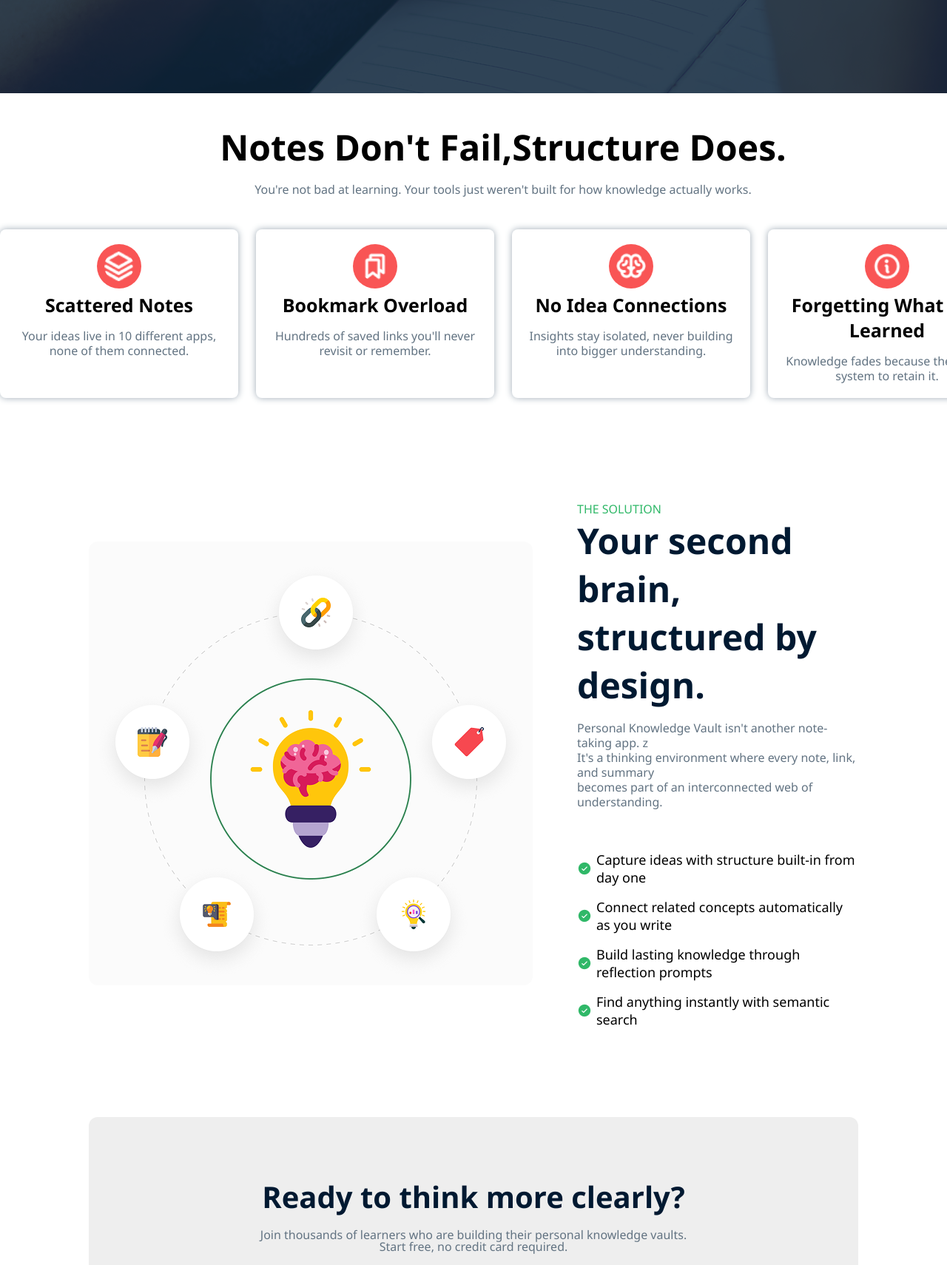
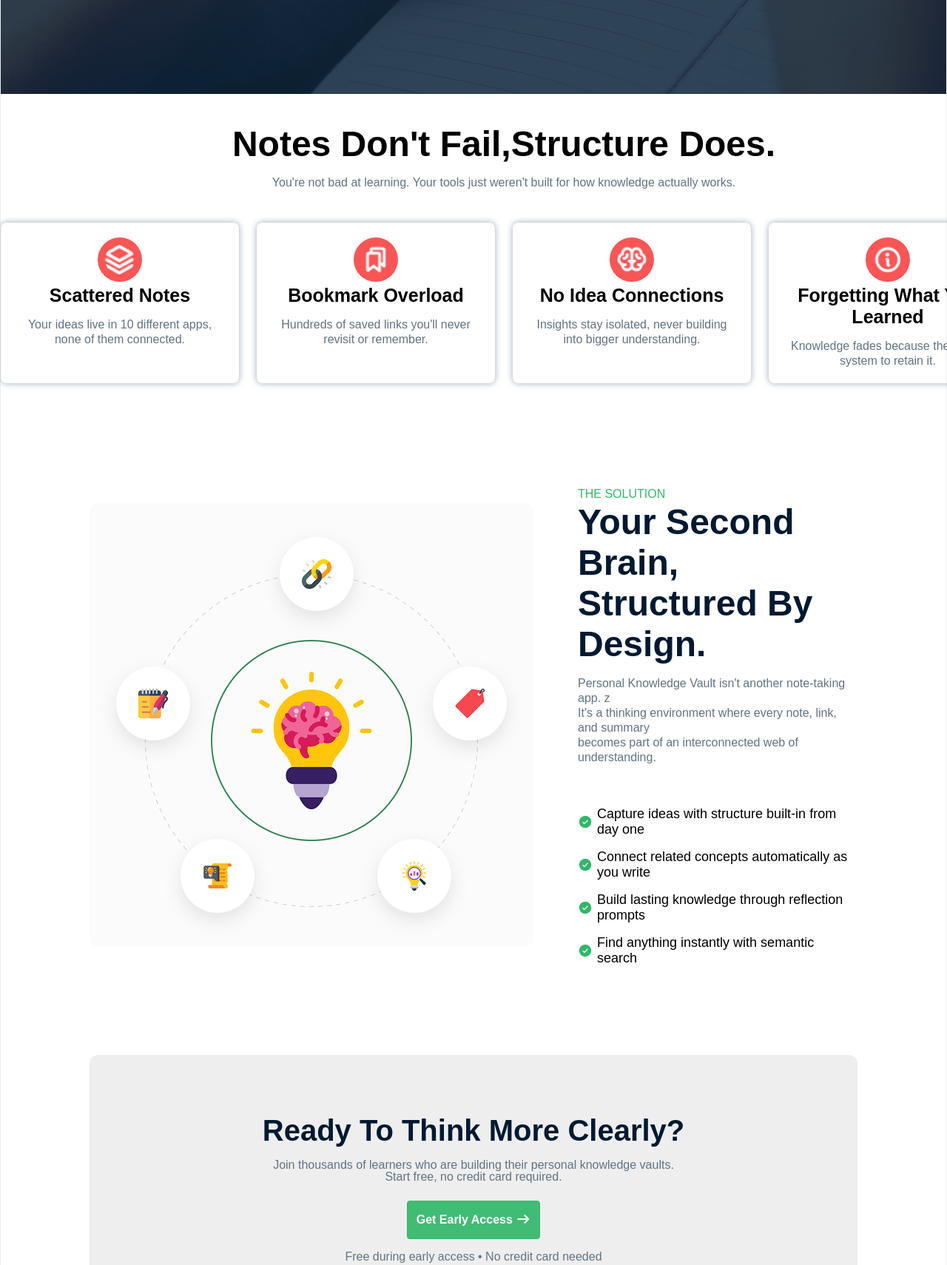
Before and after one commit to AMIRUL1104/Knowledge-Vault-Main, a plain HTML site: page index.html in a window 1280 px wide. Shown: the part 640-2350 px from the top of the page at 74% size. Drawn offline with Linux system fonts and the light colour scheme.

Commit message:
project complete

```diff
--- a/index.html
+++ b/index.html
@@ -4,8 +4,11 @@
     <meta charset="UTF-8" />
     <meta name="viewport" content="width=device-width, initial-scale=1.0" />
     <title>Knowledge Vault Main</title>
+
+    <!-- CSS STYLESHEET LINK -->
     <link rel="stylesheet" href="./style/style.css" />
 
+    <!-- FONT AWESOME CDN -->
     <link
       rel="stylesheet"
       href="https://cdnjs.cloudflare.com/ajax/libs/font-awesome/7.0.1/css/all.min.css"
@@ -29,6 +32,7 @@
     </header>
 
     <main>
+      <!-- BANNER SECTION -->
       <section id="bannerSection">
         <div>
           <p class="message">
@@ -58,6 +62,7 @@
         </div>
       </section>
 
+      <!-- NOTE SECTION -->
       <section id="noteSection">
         <div>
           <h2>notes don't fail,structure does.</h2>
@@ -92,57 +97,92 @@
           </div>
         </div>
       </section>
+
+      <!-- SECOND BRAIN SECTION  -->
       <section id="secoondBrainSetion">
         <div class="BrainMainBox">
           <div><img src="./assets/knowledge.png" alt="image" /></div>
+
           <div>
             <div class="brainBxOne">
               <p>The Solution</p>
-            <h2>Your second brain,<br> structured by design.</h2>
+              <h2>
+                Your second brain,<br />
+                structured by design.
+              </h2>
               <p>
-              Personal Knowledge Vault isn't another note-taking app. z <br>It's a
-              thinking environment where every note, link, and summary <br> becomes
-              part of an interconnected web of understanding.
+                Personal Knowledge Vault isn't another note-taking app. z
+                <br />It's a thinking environment where every note, link, and
+                summary <br />
+                becomes part of an interconnected web of understanding.
               </p>
             </div>
+
             <ul class="brainBxTwo">
-            <li> <img src="./assets/CheckCircle.png" alt="">Capture ideas with structure built-in from day one</li>
-            <li><img src="./assets/CheckCircle.png" alt="">Connect related concepts automatically as you write</li>
-            <li><img src="./assets/CheckCircle.png" alt="">Build lasting knowledge through reflection prompts</li>
-            <li><img src="./assets/CheckCircle.png" alt="">Find anything instantly with semantic search</li>
-            <ul/>
+              <li>
+                <img src="./assets/CheckCircle.png" alt="image" />Capture ideas
+                with structure built-in from day one
+              </li>
+              <li>
+                <img src="./assets/CheckCircle.png" alt="image" />Connect
+                related concepts automatically as you write
+              </li>
+              <li>
+                <img src="./assets/CheckCircle.png" alt="image" />Build lasting
+                knowledge through reflection prompts
+              </li>
+              <li>
+                <img src="./assets/CheckCircle.png" alt="image" />Find anything
+                instantly with semantic search
+              </li>
+            </ul>
           </div>
-
         </div>
       </section>
 
+      <!-- EARLY ACCESS SECTION  -->
       <section id="earlyaccessSection">
         <div class="earlyaccessBox">
           <div>
             <h2>Ready to think more clearly?</h2>
-            <p>Join thousands of learners who are building their personal knowledge vaults.
-              <br> Start free, no credit card required.</p>
+            <p>
+              Join thousands of learners who are building their personal
+              knowledge vaults. <br />
+              Start free, no credit card required.
+            </p>
           </div>
           <div>
-           <button class="btn">Get early access <i class="fa-solid fa-arrow-right"></i></button>
+            <button class="btn">
+              Get early access <i class="fa-solid fa-arrow-right"></i>
+            </button>
             <p>Free during early access • No credit card needed</p>
           </div>
         </div>
       </section>
     </main>
+
     <footer>
       <div class="boxOne">
-        <img src="./assets/logo-footer.png" alt="image">
+        <img src="./assets/logo-footer.png" alt="image" />
+
         <div class="sociaLinks">
           <p>social links</p>
           <ul>
-            <li><a href="#"><i class="fa-brands fa-square-x-twitter"></i></a></li>
-            <li><a href="#"><i class="fa-brands fa-linkedin"></i></a></li>
-            <li><a href="#"><i class="fa-brands fa-facebook"></i></a></li>
+            <li>
+              <a href="#"><i class="fa-brands fa-square-x-twitter"></i></a>
+            </li>
+            <li>
+              <a href="#"><i class="fa-brands fa-linkedin"></i></a>
+            </li>
+            <li>
+              <a href="#"><i class="fa-brands fa-facebook"></i></a>
+            </li>
           </ul>
         </div>
       </div>
-      <hr>
+
+      <hr />
+
       <div class="copyrightmsg">
         <p>&copy; 2026 Personal Knowledge Vault. All rights reserved.</p>
       </div>
--- a/style/style.css
+++ b/style/style.css
@@ -8,7 +8,8 @@
     background-color: #FFFFFF;
     max-width: 1600px;
      margin: 0 auto;
-    font-family: 'Segoe UI', Tahoma, Geneva, Verdana, sans-serif;
+     border: 1px solid #eeeeee;
+    font-family: Arial, Helvetica, sans-serif;
 }
 /* common styles  */
 .btn{
@@ -16,7 +17,6 @@
     border: #30b868 1.6px solid ;
     padding: 16px 12px;
     border-radius: 4px;
-    border: none;
     font-weight: bold;
     color: #FFFFFF;
     text-transform: capitalize;
@@ -27,6 +27,10 @@
     color: #30b868;
     border: #30b868 1.6px solid ;
 }
+
+
+
+/* ALL SECTIONS STYLING */
 #headerSection{
  display: flex;
  align-items: center;
@@ -37,25 +41,22 @@
     max-width: 139px;
     max-height: 60px;
 }
-#headerSection nav{
-    text-transform: capitalize;
-}
+
 #headerSection nav ul{
     list-style: none;
     display: flex;
     align-items: center;
     gap: 32px;
-
+    text-transform: capitalize;
 }
 #headerSection nav ul li a{
     text-decoration: none;
     color: black;
     font-size: 18px;
-    font-weight: 600;
+    font-weight: 500;
 }
 #headerSection nav ul a:hover{
     color: gray;
-
 }
 
 
@@ -80,7 +81,7 @@
     color: #30b868;
     background-color: #FFFFFF;
     font-size: 14px;
-    padding: 4px 10px;
+    padding: 4px 8px;
     border-radius: 30px;
     display: inline;
     text-transform: capitalize;
@@ -88,12 +89,12 @@
     align-items: center;
 }
 #bannerSection div .message .earlyaccessLogo{
-    width: 5px;
-    height:5px;
+    width: 3px;
+    height:3px;
     margin-right: 5px;
     border-radius: 50%;
     background-color: #30b868;
-    /* box-shadow: 5px 5px 5px 5px #30b868; */
+
 }
 
 #bannerSection div h1{
@@ -103,7 +104,6 @@
     justify-content: center;
     font-size: 80px;
     text-transform: capitalize;
-    /* gap: 10px; */
 
 }
 
@@ -117,7 +117,6 @@
     color: #FFFFFF;
     font-size: 18px;
     line-height: 24px;
-
 }
 .banner_btns{
     display: flex;
@@ -137,7 +136,7 @@
 }
 
 
-/* note section  */
+/* note section  styling*/
 #noteSection{
     display: flex;
     flex-direction: column;
@@ -145,10 +144,8 @@
     justify-content: space-between;
     width: 1360px;
     gap: 44px;
-    margin: 0 auto;
+    margin: 0 auto 20px;
     text-align: center;
-    margin-bottom: 20px;
-
 }
 #noteSection p{
     color: #627382;
@@ -189,7 +186,7 @@
     border-radius: 50%;
 }
 
-/* brain section  */
+/* brain section  styling*/
 #secoondBrainSetion{
    padding: 120px;
    margin: 0px auto;
@@ -197,20 +194,17 @@
 #secoondBrainSetion .BrainMainBox{
     display: flex;
     align-items: center;
-    gap: 0px;
-    /* border: 1px solid red; */
 
 }
 #secoondBrainSetion .BrainMainBox img{
      border-radius: 12px;
-     object-fit: cover;
 }
+
 .BrainMainBox div:last-child{
     display: flex;
     gap: 40px;
     flex-direction: column;
     text-align: left;
-    max-width: 500px;
     margin: 0px auto 0px 60px;
 }
 .BrainMainBox .brainBxOne p{
@@ -221,14 +215,14 @@
 }
 .brainBxOne p:first-child{
     color: #30b868;
-    margin-top: auto;
+    margin-top: 0px;
     font-weight: 400;
     text-transform: uppercase;
-
 }
 .BrainMainBox  h2{
      color: #001931;
      font-size: 48px;
+     text-transform: capitalize;
 }
 .BrainMainBox  ul{
      list-style: none;
@@ -243,6 +237,8 @@
      font-weight: 400;
 }
 
+
+/* EARLY ACCESS SECTION  */
 #earlyaccessSection{
     padding:0px 120px 120px;
     margin: 0px auto;
@@ -260,20 +256,20 @@
     font-size: 40px;
     font-weight: bold;
     color: #001931;
+    text-transform: capitalize;
 }
 #earlyaccessSection .earlyaccessBox p{
-    font-size: 16px;
     font-size: 16px;
     color: #627382;
     line-height: 16px;
     margin-top: 16px;
 }
 
+/* FOOTER SECTION STYLING */
 footer{
     background-color: #001931;
     padding: 120px 120px 60px;
     color: #627382;
-
 }
 footer .boxOne{
     display: flex;
@@ -312,10 +308,11 @@
 footer .copyrightmsg {
     text-align: center;
     margin-top: 30px;
+    color: #FFFFFF;
 }
 
 footer hr {
   border: none;
-  height: 0.5px;
-  background-color: #2a6397 ;
+  height: 1px;
+  background-color: #253a4e ;
 }
```
Lines whose indentation alone changed are shown as unchanged.
